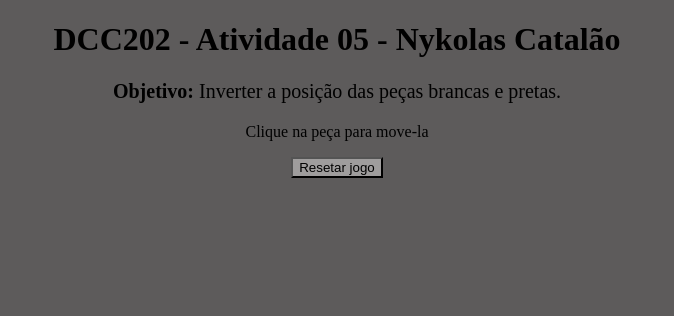
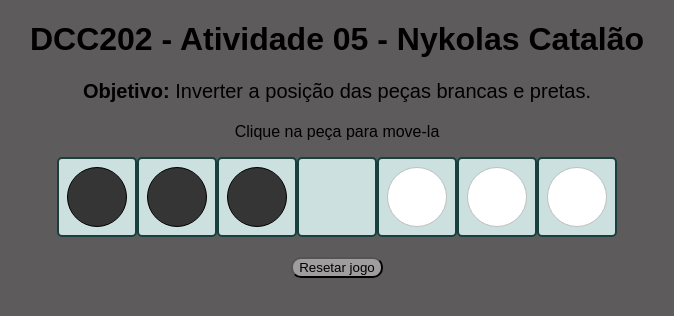
Before and after one commit to ufjf-dcc202/ufjf-dcc202-2025-1-b-atv05-NykolasCatalao, a plain HTML site: page index.html in a window 1280 px wide. Shown: the whole page, without its empty margins (303-977 px from the left). Drawn offline with Linux system fonts and the light colour scheme.

Commit message:
Renderização e estilização das peças e do tabuleiro

```diff
--- a/index.html
+++ b/index.html
@@ -13,8 +13,8 @@
         <h1>DCC202 - Atividade 05 - Nykolas Catalão</h1>
         <p><span>Objetivo:</span> Inverter a posição das peças brancas e pretas.</p>
         <p id="instrucao">Clique na peça para move-la</p>
-        <div id="tabuleiro"></div>
-        <div id="mensagem"></div>
+        <div class="tabuleiro" id="tabuleiro"></div>
+        <div class="mensagem" id="mensagem"></div>
         <button id="botaoResetar">Resetar jogo</button>
     </main>
     <aside>
--- a/main.js
+++ b/main.js
@@ -0,0 +1,27 @@
+// Inicialização das estruturas da página
+const tabuleiro = document.querySelector("#tabuleiro");
+const mensagem = document.querySelector("#mensagem");
+
+// Inicialização do tabuleiro
+const posicaoInicial = ["preta","preta","preta", "","branca","branca","branca"];
+let posicao = structuredClone(posicaoInicial); // Cópia da posição inicial do tabuleiro
+
+function renderizarTabuleiro() {
+    tabuleiro.innerHTML = "";
+    for (let i = 0; i < posicao.length; i++) {
+        const casa = document.createElement('div');
+        casa.className = "casa";
+        casa.dataset.index = i;
+
+        if (posicao[i] === "preta" || posicao[i] === "branca") {
+            const peca = document.createElement('div');
+            peca.className = `peca ${posicao[i] === "preta" ? "preta" : "branca"}`;
+            casa.appendChild(peca);
+        }
+
+
+        tabuleiro.appendChild(casa);
+    };
+}
+
+renderizarTabuleiro();
--- a/style.css
+++ b/style.css
@@ -2,6 +2,7 @@
     box-sizing: border-box;
     text-align: center;
     background-color: rgb(93, 91, 91);
+    font-family: Arial, Helvetica, sans-serif;
 }
 
 p {
@@ -18,4 +19,38 @@ p > span {
 
 #botaoResetar {
     background-color: rgb(159, 157, 157);
+    border-radius: 10px;
 }
+
+.tabuleiro {
+    display: flex;
+    justify-content: center;
+    margin-bottom: 20px;
+}
+
+.casa {
+    width: 80px;
+    height: 80px;
+    border: 2px solid #193f3f;
+    border-radius: 5px;
+    background-color: #cce0e0;
+    cursor: pointer;
+    display: flex;
+    justify-content: center;
+    align-items: center;
+}
+
+.peca {
+    border-radius: 50%;
+    width: 60px;
+    height: 60px;
+}
+
+.preta {
+    border: 1px solid black;
+    background-color: rgb(53, 53, 53);
+}
+.branca {
+    border: 1px solid #bec1c1;
+    background-color: white;
+}
```
